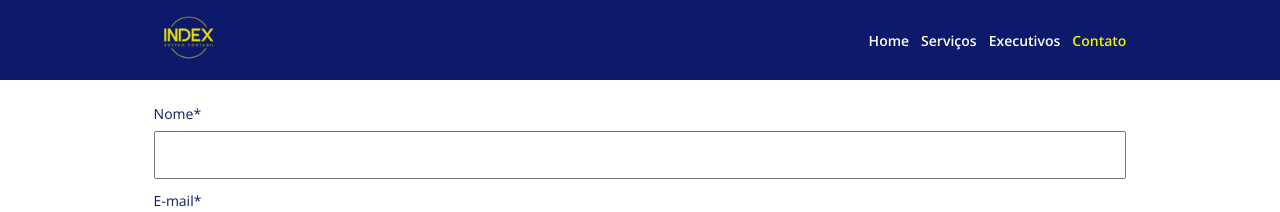
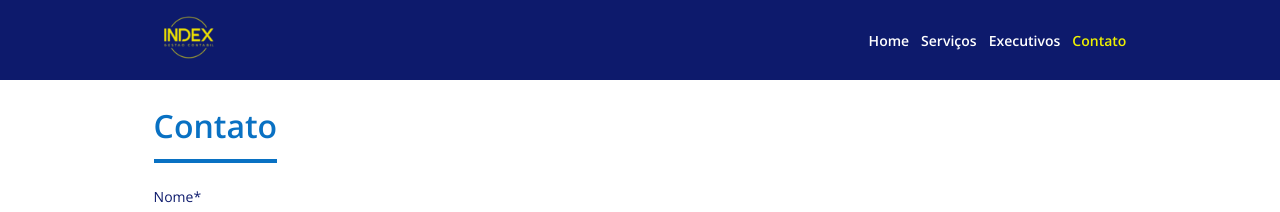
Before and after one commit to indexgestaocontabil/indexgestaocontabil.github.io, a React (Create React App) app: page /contato in a window 1280 px wide. Shown: the top 212 px of the page. Built offline with nearby package versions, Linux system fonts and the light colour scheme.

Commit message:
Create Contact Page

```diff
--- /dev/null
+++ b/src/components/Title/Title.scss
@@ -0,0 +1,10 @@
+@import '../../placeholders';
+@import '../../vars';
+
+.title {
+    border-bottom: 4px solid var(--theme-color-3);
+    color: var(--theme-color-3);
+    display: inline-block;
+    margin: 0 0 $base-spacing-large 0;
+    padding-bottom: $base-spacing-medium;
+}
--- /dev/null
+++ b/src/components/Title/Title.tsx
@@ -0,0 +1,13 @@
+import './Title.scss';
+
+type PropsType = {
+  text: string;
+}
+
+function Title({text}: PropsType) {
+  return (
+    <h1 className="title">{text}</h1>
+  )
+}
+
+export default Title;
--- a/src/pages/ContactPage/ContactPage.tsx
+++ b/src/pages/ContactPage/ContactPage.tsx
@@ -4,6 +4,7 @@ import { PARAMS, REGEX } from '../../globals';
 import { getWhatsAppLink } from '../../utils/utilitary-functions';
 import './ContactPage.scss';
 import Ripples from 'react-ripples';
+import Title from '../../components/Title/Title';
 
 type FormType = {
   name?: string;
@@ -70,6 +71,8 @@ function ContactPage() {
 
   return (
     <div className='contact-wrapper'>
+      <Title text="Contato" />
+
       <Formik
         initialValues={initialPayload}
         validate={onFormikValidate}
```
